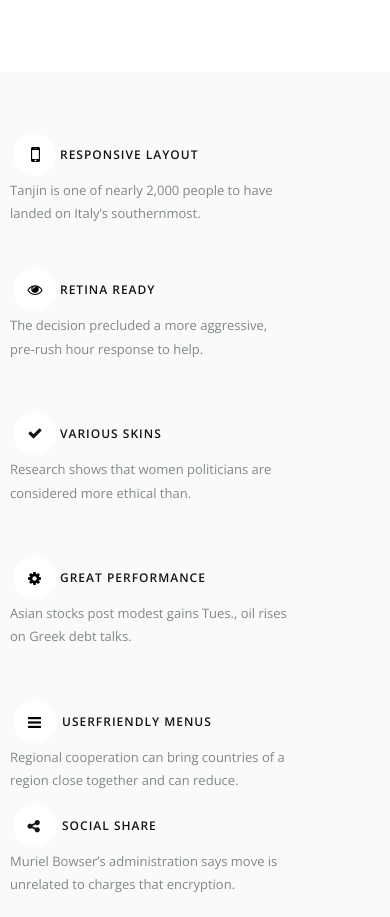
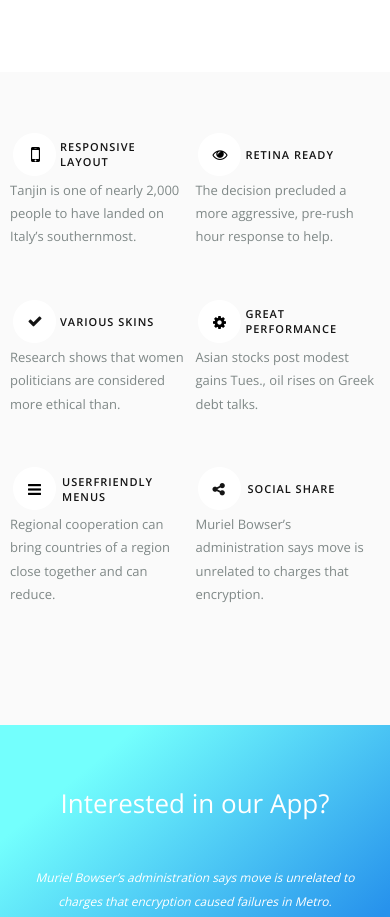
Before and after one commit to phaybein/email_design, a React app: page public/index.html in a window 390 px wide. Shown: the part 3580-4497 px from the top of the page. Built offline with nearby package versions, Linux system fonts and the light colour scheme; files whose address does not match are found by name.

Commit message:
working on responsive benefits section RE #benefits #responsive #styles

```diff
--- a/public/index.html
+++ b/public/index.html
@@ -47,7 +47,21 @@
 		.benefits__performance,
 		.benefits__menus,
 		.benefits__share {
-			width: 100%;
+			width: 49%;
+		}
+
+		.benefits__responsive,
+		.benefits__skins,
+		.benefits__menus {
+			padding-right: 2px;
+		}
+
+		.benefits__title {
+			font-size: 11px;
+		}
+
+		.benefits__menus {
+			margin-bottom: 40px;
 		}
 
 		/* TABLET */
@@ -90,6 +104,20 @@
 			.benefits__menus,
 			.benefits__share {
 				width: 49%;
+			}
+
+			.benefits__responsive,
+			.benefits__skins,
+			.benefits__menus {
+				padding-right: 0;
+			}
+
+			.benefits__title {
+				font-size: 12px;
+			}
+
+			.benefits__menus {
+				margin-bottom: 0;
 			}
 
 
@@ -722,9 +750,8 @@
 													 alt="Bell icon">
 												</td>
 
-												<td style="
+												<td class="benefits__title" style="
 													color: #141414;
-												    font-size: 12px;
 													font-weight: 600;
 													letter-spacing: 1px;
 													text-transform:uppercase;
@@ -771,9 +798,8 @@
 													 alt="Bell icon">
 												</td>
 
-												<td style="
+												<td class="benefits__title" style="
 												color: #141414;
-												font-size: 12px;
 												font-weight: 600;
 												letter-spacing: 1px;
 												text-transform:uppercase;
@@ -821,9 +847,8 @@
 													 alt="Bell icon">
 												</td>
 
-												<td style="
+												<td class="benefits__title" style="
 												color: #141414;
-												font-size: 12px;
 												font-weight: 600;
 												letter-spacing: 1px;
 												text-transform:uppercase;
@@ -870,9 +895,8 @@
 													 alt="Bell icon">
 												</td>
 
-												<td style="
+												<td class="benefits__title" style="
 												color: #141414;
-												font-size: 12px;
 												font-weight: 600;
 												letter-spacing: 1px;
 												text-transform:uppercase;
@@ -918,9 +942,8 @@
 													 alt="Bell icon">
 												</td>
 
-												<td style="
+												<td class="benefits__title" style="
 												color: #141414;
-												font-size: 12px;
 												font-weight: 600;
 												letter-spacing: 1px;
 												text-transform:uppercase;
@@ -966,9 +989,8 @@
 													 alt="Bell icon">
 												</td>
 
-												<td style="
+												<td class="benefits__title" style="
 												color: #141414;
-												font-size: 12px;
 												font-weight: 600;
 												letter-spacing: 1px;
 												text-transform:uppercase;
```
